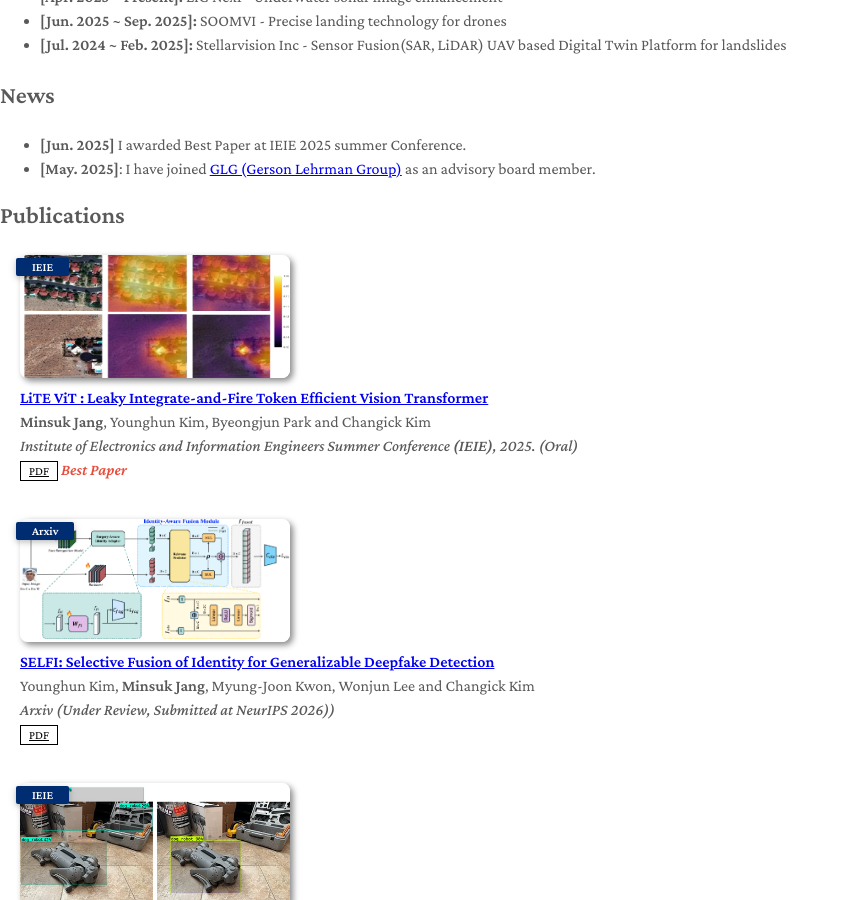
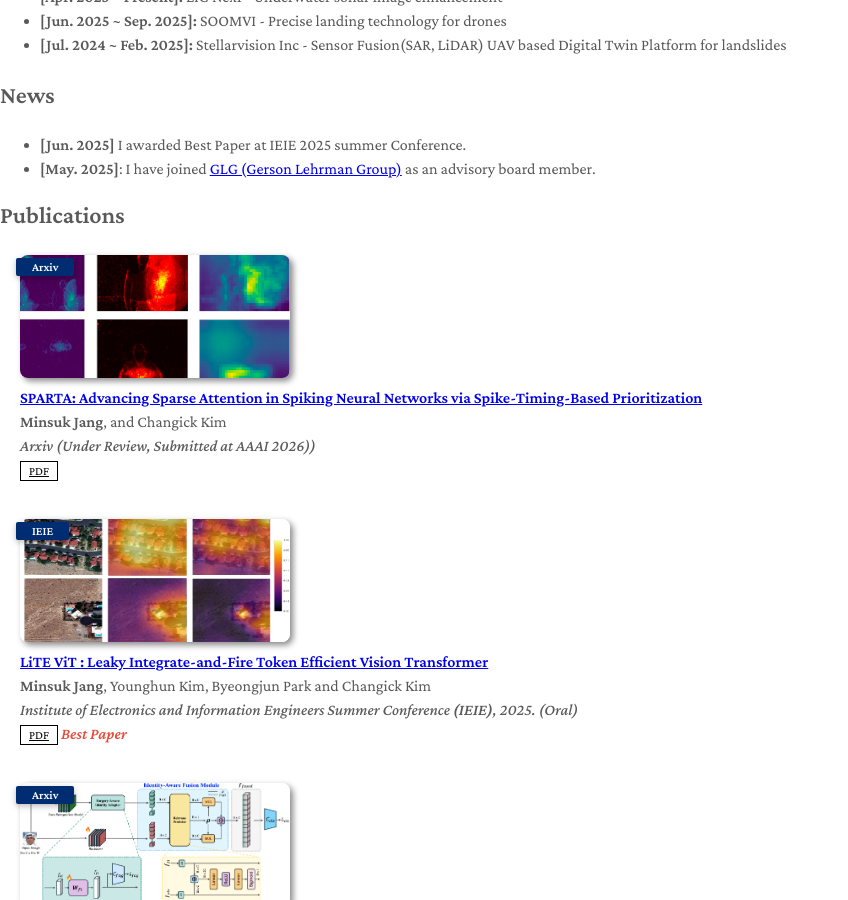
Before and after one commit to tersite1/tersite1.github.io, a Jekyll site: the page built from index.md, in a window 1280 px wide and 900 px high, scrolled down 1569 px. Shown: the whole window, without its empty margins (0-848 px from the left). Built offline with Jekyll 4.4.1, drawn with Linux system fonts in a browser that asks for light colours; a style sheet for code colours, icons or effects is not loaded; our own code applies the rules of GitHub Pages for plain Markdown files.

Commit message:
Update publications.yml

```diff
--- a/_data/publications.yml
+++ b/_data/publications.yml
@@ -1,4 +1,12 @@
 main:
+  - title: "SPARTA: Advancing Sparse Attention in Spiking Neural Networks via Spike-Timing-Based Prioritization"
+    authors: <strong>Minsuk Jang</strong>, and Changick Kim
+    conference_short: Arxiv
+    conference: Arxiv (Under Review, Submitted at AAAI 2026))
+    pdf: https://github.com/user-attachments/files/21559160/8732.pdf
+    image: ./assets/img/sparta.png
+    github: https://github.com/tersite1/SPARTA
+    notes:
   - title: "LiTE ViT : Leaky Integrate-and-Fire Token Efficient Vision Transformer"
     authors: <strong>Minsuk Jang</strong>, Younghun Kim, Byeongjun Park and Changick Kim
     conference_short: IEIE
```
